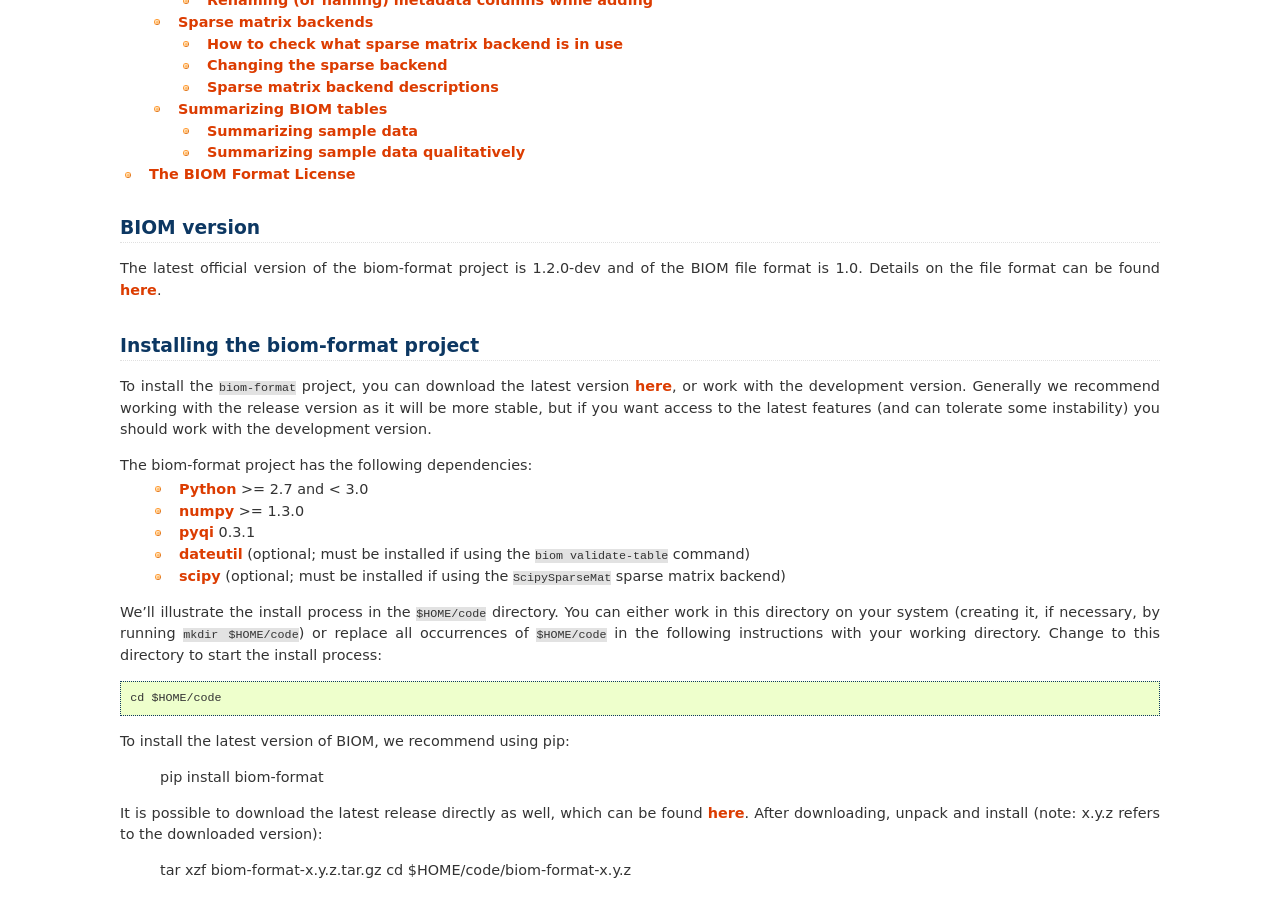
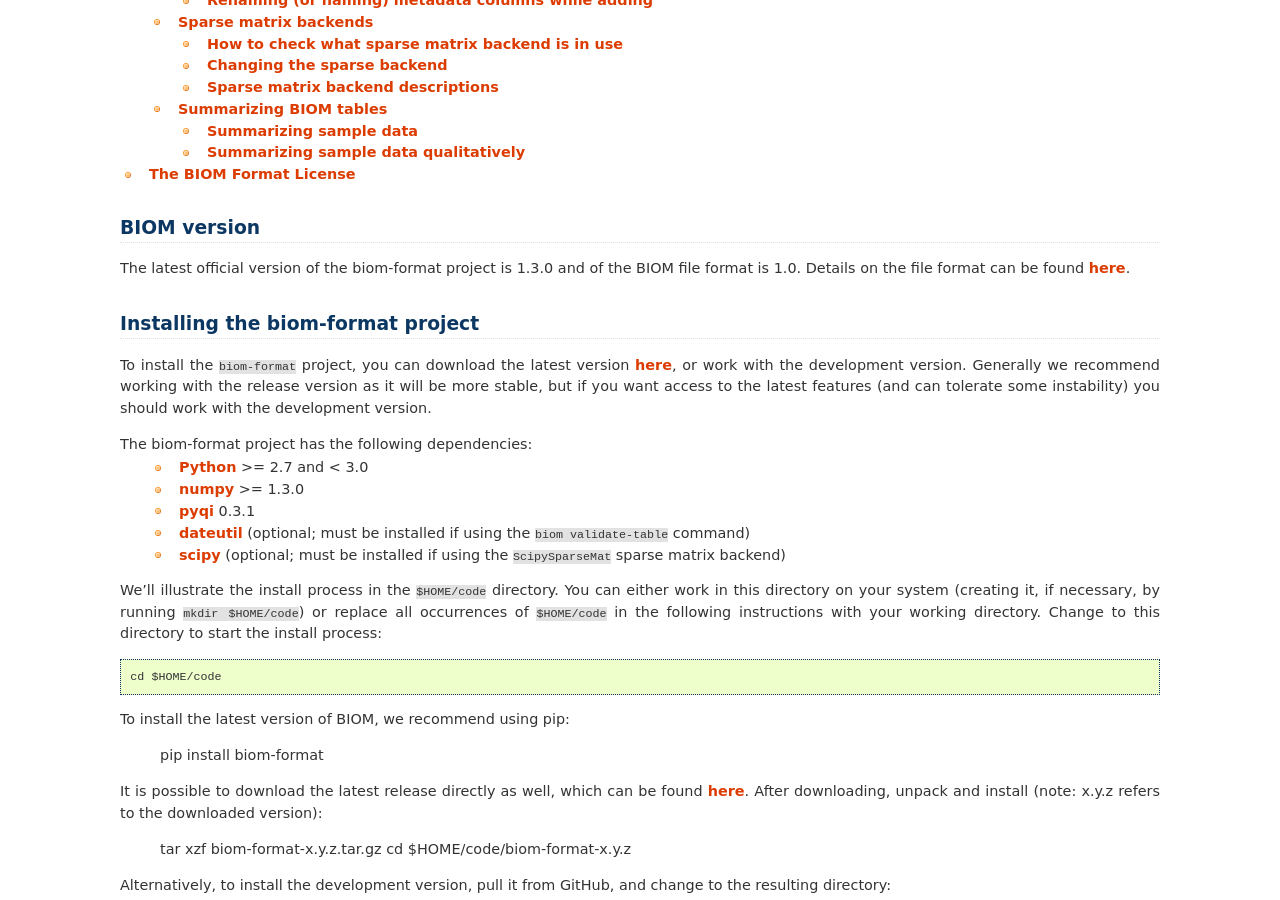
Before and after one commit to biocore/biom-format, a Sphinx documentation site: the page built from doc/index.rst, in a window 1280 px wide and 900 px high, scrolled down 1000 px. Built offline with Sphinx 7.4.7, drawn with Linux system fonts in a browser that asks for light colours.

Commit message:
Bump version number to 1.3.0

```diff
--- a/biom/__init__.py
+++ b/biom/__init__.py
@@ -14,7 +14,7 @@
                "Jose Clemente", "Justin Kuczynski"]
 __license__ = "BSD"
 __url__ = "http://biom-format.org"
-__version__ = "1.2.0-dev"
+__version__ = "1.3.0"
 __maintainer__ = "Daniel McDonald"
 __email__ = "daniel.mcdonald@colorado.edu"
 
--- a/doc/conf.py
+++ b/doc/conf.py
@@ -48,7 +48,7 @@
 # built documents.
 #
 # The full version, including alpha/beta/rc tags.
-release = "1.2.0-dev"
+release = "1.3.0"
 
 # The language for content autogenerated by Sphinx. Refer to documentation
 # for a list of supported languages.
--- a/setup.py
+++ b/setup.py
@@ -16,7 +16,7 @@
 __credits__ = ["Greg Caporaso", "Daniel McDonald", "Jose Clemente",
                "Jai Ram Rideout"]
 __license__ = "BSD"
-__version__ = "1.2.0-dev"
+__version__ = "1.3.0"
 __maintainer__ = "Daniel McDonald"
 __email__ = "mcdonadt@colorado.edu"
 
```
Also changed, not shown: ChangeLog.md (+2 -0 lines).
